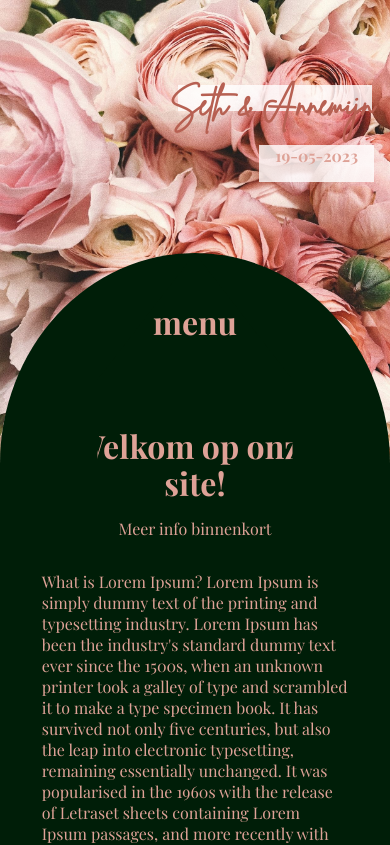
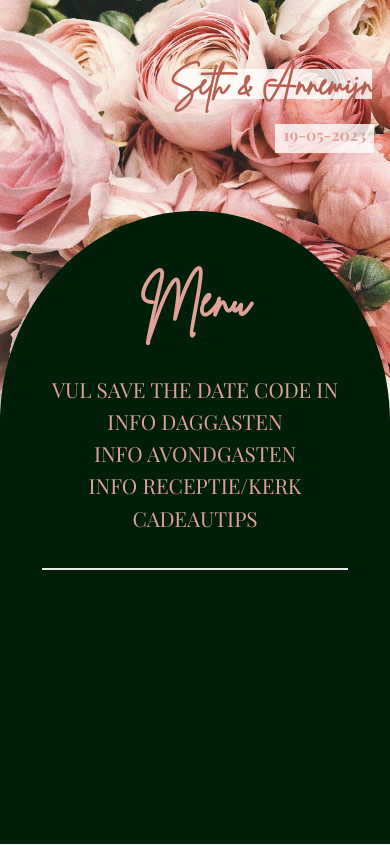
Before and after one commit to sethsnel/BruiloftSnelDeHaas, a Next.js app: page / in a window 390 px wide. Shown: the top 845 px of the page. Built offline with nearby package versions, Linux system fonts and the light colour scheme.

Commit message:
Updated front page and css

```diff
--- a/components/layout/baseLayout.module.scss
+++ b/components/layout/baseLayout.module.scss
@@ -3,7 +3,7 @@
   background-size: cover;
   width: 100%;
 
-  @media (max-width: 1240px) {
+  @media (max-width: 800px) {
     background-size: contain;
   }
 }
@@ -45,9 +45,11 @@
 
 .wrapper {
   width: 100%;
-  min-height: 70vh;
+  min-height: 75vh;
   margin-top: -30vh;
-  padding-top: 3vh;
+  padding: 3vh 0 5vh 0;
+
+  background: #001E08;
 
   clip-path: polygon(
     0 29vh, //1
@@ -61,7 +63,20 @@
     25vw 29vh //9
   );
 
-  background: #001E08;
+
+  @media (max-width: 768px) {
+    clip-path: polygon(
+      0 29vh, //1
+      0% 100%, //2
+      100% 100%, //3
+      100% 29vh, //4
+      90vw 29vh, //5
+      90vw 15vh, //6
+      50vw 0, //7
+      10vw 15vh, //8
+      10vw 29vh //9
+    );
+  }
 }
 
 .content {
--- a/components/layout/baseLayout.tsx
+++ b/components/layout/baseLayout.tsx
@@ -4,11 +4,10 @@ import styles from './baseLayout.module.scss'
 import { ReactNode } from 'react'
 
 type baseLayoutProps = {
-  dividerText?: string
   children: ReactNode
 }
 
-const BaseLayout = ({ dividerText, children }: baseLayoutProps) => {
+const BaseLayout = ({ children }: baseLayoutProps) => {
   return <div className={styles.container}>
   <Header />
   <div className={styles.dividerwrapper}>
@@ -17,7 +16,6 @@ const BaseLayout = ({ dividerText, children }: baseLayoutProps) => {
   </div>
   <div className={styles.wrapper}>
     <div className={styles.content}>
-      <h1>{ dividerText }</h1>
       { children }
     </div>
   </div>
--- a/components/layout/header.module.scss
+++ b/components/layout/header.module.scss
@@ -1,6 +1,6 @@
 .header {
   width: 100%;
-  min-height: 30vh;
+  min-height: 25vh;
 
   display: flex;
   flex-direction: column;
@@ -34,14 +34,14 @@
       width: 95%;
       height: 50%;
 
-      @media (max-width: 768px) {
+      @media (max-width: 1024px) {
         height: 70%;
-        bottom: 1rem;
+        bottom: 0.6rem;
       }
 
       @media (max-width: 768px) {
-        height: 60%;
-        bottom: 1rem;
+        height: 70%;
+        bottom: 0.4rem;
         left: 0.5rem;
       }
     }
@@ -51,12 +51,13 @@
 .date {
   color: #DEA297;
   span {
+    padding: 0 1rem 1rem 1rem;
+    background: rgba(255,255,255,0.8);
+
     @media (max-width: 768px) {
       font-size: 1rem;
+      padding: 0 0.5rem 0.5rem 0.5rem;
     }
-
-    padding: 0 1rem 1rem 1rem;
-    background: rgba(255,255,255,0.8);
   }
 }
 
--- a/pages/_app.tsx
+++ b/pages/_app.tsx
@@ -1,10 +1,10 @@
-import '../styles/globals.css'
+import '../styles/globals.scss'
 import type { AppProps } from 'next/app'
 
 import { BaseLayout } from '../components/layout'
 
 function MyApp({ Component, pageProps }: AppProps) {
-  return <BaseLayout dividerText="menu">
+  return <BaseLayout>
     <Component {...pageProps} />
   </BaseLayout>
 }
--- a/pages/index.tsx
+++ b/pages/index.tsx
@@ -1,7 +1,6 @@
 import type { NextPage } from 'next';
 import Head from 'next/head';
-import Image from 'next/image';
-import styles from '../styles/Home.module.css';
+import styles from '../styles/Home.module.scss';
 
 const Home: NextPage = () => {
   return (
@@ -13,64 +12,18 @@ const Home: NextPage = () => {
       </Head>
 
       <main className={styles.main}>
-        <h1 className={styles.title}>Welkom op onze site!</h1>
-        <p>Meer info binnenkort</p>
-
-        {/* <p className={styles.description}>
-          Get started by editing{' '}
-          <code className={styles.code}>pages/index.tsx</code>
-        </p>
-
-        <div className={styles.grid}>
-          <a href='https://nextjs.org/docs' className={styles.card}>
-            <h2>Documentation &rarr;</h2>
-            <p>Find in-depth information about Next.js features and API.</p>
-          </a>
-
-          <a href='https://nextjs.org/learn' className={styles.card}>
-            <h2>Learn &rarr;</h2>
-            <p>Learn about Next.js in an interactive course with quizzes!</p>
-          </a>
-
-          <a
-            href='https://github.com/vercel/next.js/tree/canary/examples'
-            className={styles.card}
-          >
-            <h2>Examples &rarr;</h2>
-            <p>Discover and deploy boilerplate example Next.js projects.</p>
-          </a>
-
-          <a
-            href='https://vercel.com/new?utm_source=create-next-app&utm_medium=default-template&utm_campaign=create-next-app'
-            className={styles.card}
-          >
-            <h2>Deploy &rarr;</h2>
-            <p>
-              Instantly deploy your Next.js site to a public URL with Vercel.
-            </p>
-          </a>
-        </div> */}
-        <p>
-          What is Lorem Ipsum?
-
-          Lorem Ipsum is simply dummy text of the printing and typesetting industry. Lorem Ipsum has been the industry's standard dummy text ever since the 1500s, when an unknown printer took a galley of type and scrambled it to make a type specimen book. It has survived not only five centuries, but also the leap into electronic typesetting, remaining essentially unchanged. It was popularised in the 1960s with the release of Letraset sheets containing Lorem Ipsum passages, and more recently with desktop publishing software like Aldus PageMaker including versions of Lorem Ipsum.
-          Why do we use it?
-
-          It is a long established fact that a reader will be distracted by the readable content of a page when looking at its layout. The point of using Lorem Ipsum is that it has a more-or-less normal distribution of letters, as opposed to using 'Content here, content here', making it look like readable English. Many desktop publishing packages and web page editors now use Lorem Ipsum as their default model text, and a search for 'lorem ipsum' will uncover many web sites still in their infancy. Various versions have evolved over the years, sometimes by accident, sometimes on purpose (injected humour and the like).
-
-          Where does it come from?
-
-          Contrary to popular belief, Lorem Ipsum is not simply random text. It has roots in a piece of classical Latin literature from 45 BC, making it over 2000 years old. Richard McClintock, a Latin professor at Hampden-Sydney College in Virginia, looked up one of the more obscure Latin words, consectetur, from a Lorem Ipsum passage, and going through the cites of the word in classical literature, discovered the undoubtable source. Lorem Ipsum comes from sections 1.10.32 and 1.10.33 of "de Finibus Bonorum et Malorum" (The Extremes of Good and Evil) by Cicero, written in 45 BC. This book is a treatise on the theory of ethics, very popular during the Renaissance. The first line of Lorem Ipsum, "Lorem ipsum dolor sit amet..", comes from a line in section 1.10.32.
-
-          The standard chunk of Lorem Ipsum used since the 1500s is reproduced below for those interested. Sections 1.10.32 and 1.10.33 from "de Finibus Bonorum et Malorum" by Cicero are also reproduced in their exact original form, accompanied by English versions from the 1914 translation by H. Rackham.
-          Where can I get some?
-
-          There are many variations of passages of Lorem Ipsum available, but the majority have suffered alteration in some form, by injected humour, or randomised words which don't look even slightly believable. If you are going to use a passage of Lorem Ipsum, you need to be sure there isn't anything embarrassing hidden in the middle of text. All the Lorem Ipsum generators on the Internet tend to repeat predefined chunks as necessary, making this the first true generator on the Internet. It uses a dictionary of over 200 Latin words, combined with a handful of model sentence structures, to generate Lorem Ipsum which looks reasonable. The generated Lorem Ipsum is therefore always free from
-        </p>
+        <h1 className={styles.menuTitle}>Menu</h1>
+        <ul className={styles.menu}>
+          <li><a href="#">VUL SAVE THE DATE CODE IN</a></li>
+          <li><a href="#">INFO DAGGASTEN</a></li>
+          <li><a href="#">INFO AVONDGASTEN</a></li>
+          <li><a href="#">INFO RECEPTIE/KERK</a></li>
+          <li><a href="#">Cadeautips</a></li>
+        </ul>
       </main>
 
-      <footer className={styles.footer}>
-        {/* <a
+      {/* <footer className={styles.footer}>
+        <a
           href='https://vercel.com?utm_source=create-next-app&utm_medium=default-template&utm_campaign=create-next-app'
           target='_blank'
           rel='noopener noreferrer'
@@ -79,8 +32,8 @@ const Home: NextPage = () => {
           <span className={styles.logo}>
             <Image src='/vercel.svg' alt='Vercel Logo' width={72} height={16} />
           </span>
-        </a> */}
-      </footer>
+        </a>
+      </footer> */}
     </div>
   );
 };
--- a/styles/Home.module.css
+++ b/styles/Home.module.scss
@@ -3,12 +3,14 @@
 }
 
 .main {
-  padding: 4rem 0;
+  padding: 2rem 0;
   flex: 1;
   display: flex;
   flex-direction: column;
   justify-content: center;
   align-items: center;
+
+  border-bottom: 2px solid #eaeaea;
 }
 
 .footer {
@@ -25,6 +27,36 @@
   justify-content: center;
   align-items: center;
   flex-grow: 1;
+}
+
+.menuTitle {
+  font-family: BrittanySignature;
+  font-size: 5em;
+  margin: 0;
+
+  @media (max-width: 768px) {
+    font-size: 3em;
+  }
+}
+
+.menu {
+  margin: 2em 0 0 0;
+
+  font-size: 2em;
+  text-align: center;
+  text-transform: uppercase;
+
+  a {
+    text-decoration: none;
+  }
+
+  @media (max-width: 768px) {
+    font-size: 1.3em;
+
+    li {
+      margin-bottom: 0.2em;
+    }
+  }
 }
 
 .title a {
--- a/styles/globals.css
+++ b/styles/globals.scss
@@ -28,3 +28,9 @@ a {
 h1, h2, h3 {
   text-align: center;
 }
+
+ul, ol {
+  list-style-type: none;
+  padding: 0;
+  margin: 0;
+}
```
